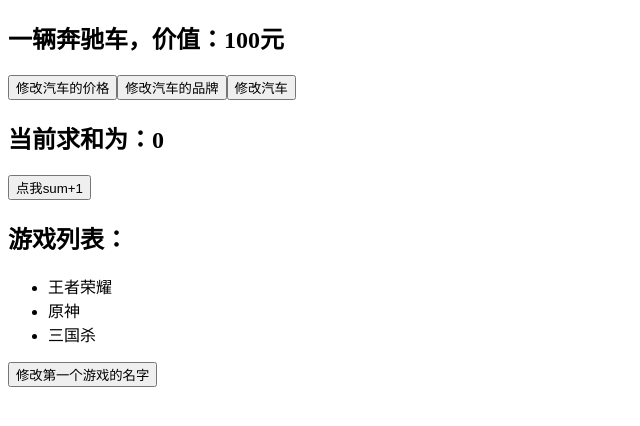
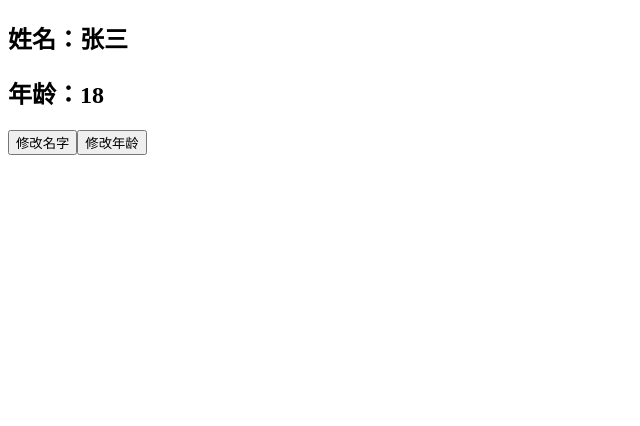
Before and after one commit to recursionBlack/vue3Learn2, a Vue app in the folder hello_vue3/: page / in a window 1280 px wide. Shown: the top 426 px of the page, without its empty margins (0-640 px from the left). Built offline with nearby package versions, Linux system fonts and the light colour scheme; the HTML template or start-up script is replaced by a standard one.

Commit message:
15，toRefs和toRef

```diff
--- a/hello_vue3/src/components/Person.vue
+++ b/hello_vue3/src/components/Person.vue
@@ -1,50 +1,31 @@
 <template>
   <div class="person">
-    <h2>一辆{{ car.brand }}车，价值：{{ car.price }}元</h2>
-    <button @click="changePrice">修改汽车的价格</button>
-    <button @click="changeBrand">修改汽车的品牌</button>
-    <button @click="changeCar">修改汽车</button>
-    <br />
-    <h2>当前求和为：{{ sum }}</h2>
-    <button @click="changeSum">点我sum+1</button>
-    <h2>游戏列表：</h2>
-    <ul>
-      <li v-for="game in games" :key="game.id">{{ game.name }}</li>
-    </ul>
-    <button @click="changeGameName">修改第一个游戏的名字</button>
+    <h2>姓名：{{ name }}</h2>
+    <h2>年龄：{{ age }}</h2>
+    <button @click="changeName">修改名字</button>
+    <button @click="changeAge">修改年龄</button>
   </div>
 </template>
 
 <script setup lang="ts">
-import { ref, reactive } from 'vue'
+import { toRefs, reactive } from 'vue'
 
-let car = reactive({ brand: '奔驰', price: 100 })
-let sum = ref(0)
-let games = ref([
-  { id: '001', name: '王者荣耀' },
-  { id: '002', name: '原神' },
-  { id: '003', name: '三国杀' },
-])
+let person = reactive({
+  name: '张三',
+  age: 18,
+})
 
-const changePrice = () => {
-  car.price += 10
+// 解构式赋值后，每个属性失去了响应式
+// let { name, age } = person
+// toRefs将每个属性都变成响应式对象了
+// 而且，name和person.name是同一个地址，类似于cpp里的引用
+let { name, age } = toRefs(person)
+
+const changeName = () => {
+  name.value = 'zhang-san'
 }
 
-const changeBrand = () => {
-  car.brand = '宝马'
-}
-
-const changeCar = () => {
-  //car = { brand: '雅迪', price: 5 }
-  // reactive 的对象不能直接修改，必须要用Object.assign进行替换
-  Object.assign(car, { brand: '雅迪', price: 5 })
-}
-
-const changeGameName = () => {
-  games.value[0].name = '流星蝴蝶剑'
-}
-
-const changeSum = () => {
-  sum.value++
+const changeAge = () => {
+  age.value++
 }
 </script>
```
